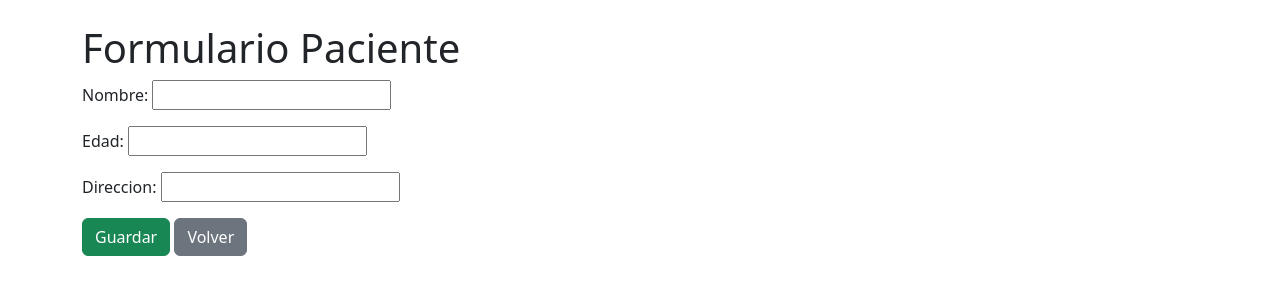
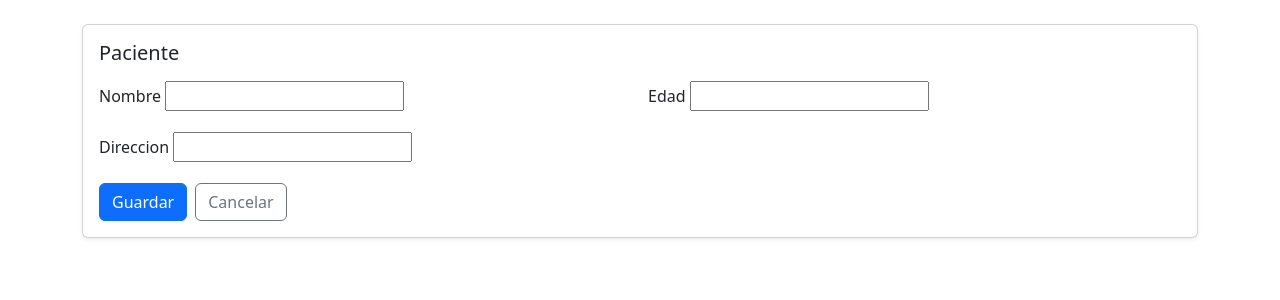
Before and after one commit to 78997548/MedicSv, a Django app: page /pacientes/nuevo/ in a window 1280 px wide. Shown: the top 300 px of the page. Run offline with Django 5.2, Linux system fonts and the light colour scheme.

Commit message:
Update form.html

```diff
--- a/citasMedicas/gestion/templates/pacientes/form.html
+++ b/citasMedicas/gestion/templates/pacientes/form.html
@@ -1,10 +1,30 @@
-{% extends 'base.html' %}
+{% extends "base.html" %}
+{% block title %}Paciente — Formulario{% endblock %}
 {% block content %}
-<h1>Formulario Paciente</h1>
-<form method="post">
-  {% csrf_token %}
-  {{ form.as_p }}
-  <button type="submit" class="btn btn-success">Guardar</button>
-  <a href="{% url 'lista_pacientes' %}" class="btn btn-secondary">Volver</a>
-</form>
-{% endblock %}
+
+<div class="card shadow-sm">
+  <div class="card-body">
+    <h1 class="h5 mb-3">{{ titulo|default:"Paciente" }}</h1>
+
+    <form method="post" novalidate>
+      {% csrf_token %}
+      <div class="row g-3">
+        {% for field in form %}
+          <div class="col-md-6">
+            <label class="form-label">{{ field.label }}</label>
+            {{ field }}
+            {% if field.help_text %}<div class="form-text">{{ field.help_text }}</div>{% endif %}
+            {% for error in field.errors %}<div class="text-danger small">{{ error }}</div>{% endfor %}
+          </div>
+        {% endfor %}
+      </div>
+
+      <div class="d-flex gap-2 mt-3">
+        <button class="btn btn-primary" type="submit"><i class="bi bi-check2-circle"></i> Guardar</button>
+        <a class="btn btn-outline-secondary" href="{% url 'pacientes_list' %}">Cancelar</a>
+      </div>
+    </form>
+  </div>
+</div>
+
+{% endblock %}
```
